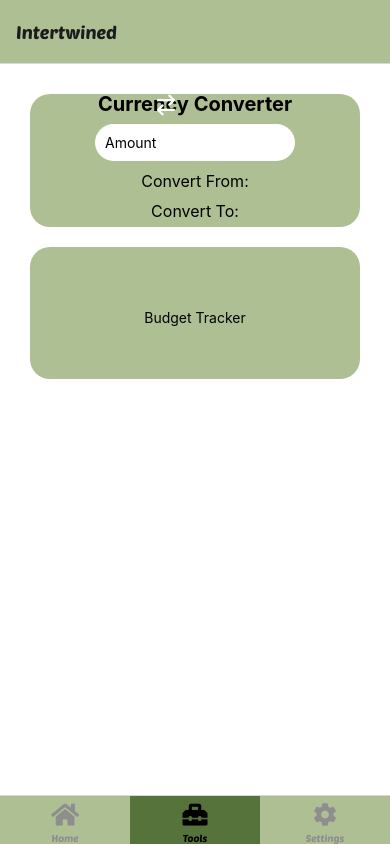
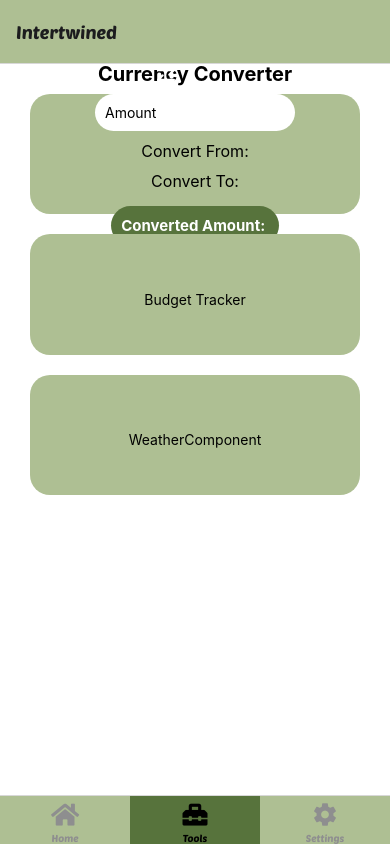
Before and after one commit to TonyLamQ/Intertwined, a React Native app: screen /tools in a window 390 px wide. Built offline with nearby package versions, Linux system fonts and the light colour scheme.

Commit message:
Fix CurrencyConverter Button

```diff
--- a/Components/ToolsScreen.tsx
+++ b/Components/ToolsScreen.tsx
@@ -2,12 +2,14 @@ import colors from '../utils/colors';
 import { ScrollView, StyleSheet, Text, View } from 'react-native';
 import ValutaConverterComponent from '../Shared/ValutaConverterComponent';
 import BudgetTrackerComponent from '../Shared/BudgetTrackerComponent';
+import WeatherComponent from '../Shared/WeatherComponent';
 
 export default function ToolsScreen() {
   return (
       <ScrollView style={styles.scrollView}>
         <ValutaConverterComponent />
         <BudgetTrackerComponent />
+        <WeatherComponent />
       </ScrollView>
   );
 }
--- a/Shared/ValutaConverterComponent.tsx
+++ b/Shared/ValutaConverterComponent.tsx
@@ -64,7 +64,9 @@ export default function ValutaConverterComponent() {
           <Text style={styles.PickerTitle}>Convert To:</Text>
           <CurrencyPicker selectedValue={toCurrency} onValueChange={(itemValue, itemIndex) => settoCurrency(itemValue)} />
 
-          {convertedAmount === '' ? null : convertedAmount !== 'Invalid amount' ? (
+          {convertedAmount === '' ? (
+            <Text style={styles.CurrencyResult}>Converted Amount: </Text>
+          ) : convertedAmount !== 'Invalid amount' ? (
             <Text style={styles.CurrencyResult}>
              Converted Amount: {convertedAmount} {getCurrencyByRate(CurrencyRates, parseFloat(toCurrency))}
             </Text>
@@ -122,7 +124,7 @@ const styles = StyleSheet.create({
     marginBottom: 10,
   },
   CurrencyResult: {
-    marginTop: 10,
+    marginVertical: 5,
     color: colors.white,
     fontSize: 15,
     fontWeight: 'bold',
--- /dev/null
+++ b/Shared/WeatherComponent.tsx
@@ -0,0 +1,24 @@
+import { useState } from 'react';
+import { StyleSheet, Text, View } from 'react-native';
+import colors from '../utils/colors';
+
+export default function WeatherComponent() {
+  return (
+      <View style={styles.ViewContainer}>
+        <Text>WeatherComponent</Text>
+      </View>
+  );
+}
+
+const styles = StyleSheet.create({
+    ViewContainer: {
+        flex: 1,
+        backgroundColor: colors.primary,
+        alignItems: 'center',
+        justifyContent: 'center',
+        paddingTop:20,
+        paddingBottom:10,
+        borderRadius: 20,
+        marginBottom: 20,
+      },
+});
```
